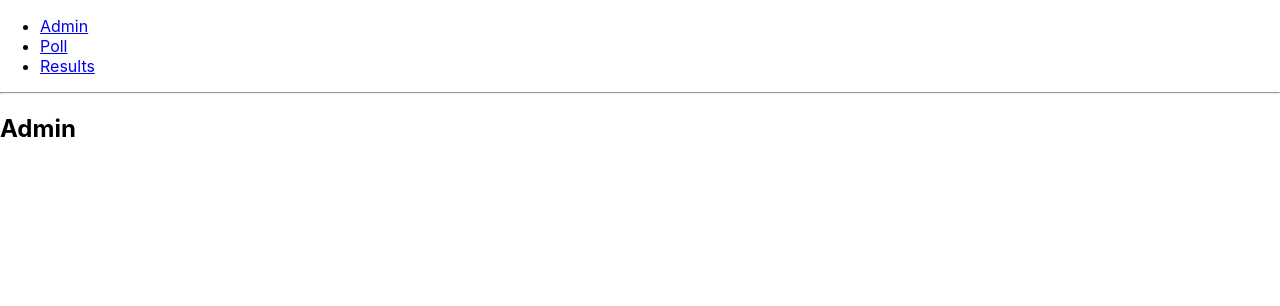
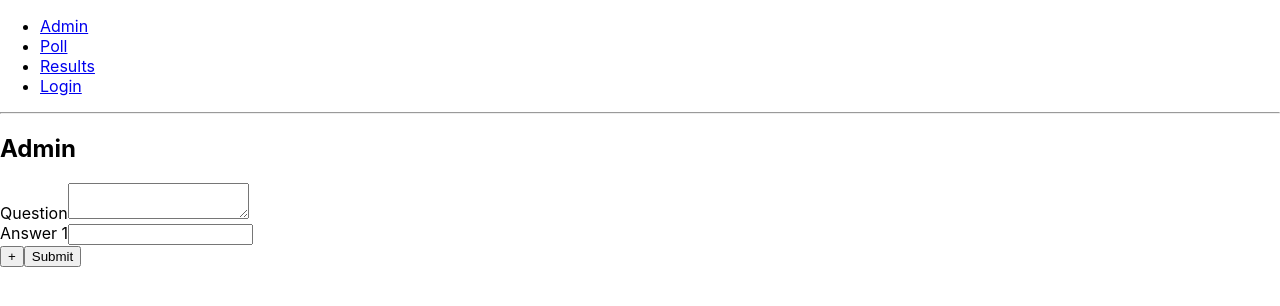
Before and after one commit to Quinter/wm-aq, a React (Create React App) app: page /admin in a window 1280 px wide. Shown: the top 306 px of the page. Built offline with nearby package versions, Linux system fonts and the light colour scheme.

Commit message:
initial setup with entrycard

```diff
--- a/src/App.js
+++ b/src/App.js
@@ -8,8 +8,12 @@ import './App.css';
 import Admin from './components/Admin';
 import Results from './components/Results';
 import Poll from './components/Poll';
+import Login from './components/Login';
 
-const App = () => (
+class App extends React.Component {
+
+	render() {
+		return(
 		<Router>
 			<div>
 			<ul>
@@ -22,15 +26,19 @@ const App = () => (
 					<li>
 						<Link to="/results">Results</Link>
 					</li>
+					<li>
+						<Link to="/login">Login</Link>
+					</li>
 				</ul>
 
 				<hr />
-
-			<Route exact path="/" component={App} />
-			<Route path="/results" component={Results} />
-			<Route path="/poll" component={Poll} />
+				<Route exact path="/" component={Login} />
+				<Route exact path="/results" component={Results} />
+				<Route exact path="/poll" component={Poll} />
 				<Route exact path="/admin" component={Admin} />
+				<Route exact path="/login" component={Admin} />
 			</div>
 		</Router>
-)
+	)}
+}
 export default App;
--- a/src/components/Admin.js
+++ b/src/components/Admin.js
@@ -1,16 +1,14 @@
 import React from 'react';
+import EntryCard from './EntryCard';
 
 class Admin extends React.Component {
-	constructor(props) {
-		super(props);
-		// this.state = {
-		// 	questionData: []
-		// };
-	}
 
 	render () {
 		return (
-			<h2>Admin</h2>
+			<div className="admin-container">
+				<h2>Admin</h2>
+				<EntryCard />
+			</div>
 		);
 	}
 
--- /dev/null
+++ b/src/components/EntryCard.js
@@ -0,0 +1,65 @@
+import React from 'react';
+
+class EntryCard extends React.Component {
+	state = {
+		question: "",
+		answers: [""]
+	}
+	// this.handleChange = this.handleChange.bind(this);
+	// this.handleSubmit = this.handleSubmit.bind(this);
+
+	handleChange = (event) => {
+		if(event.target.type === "textarea") {
+			this.setState({question: event.target.value });
+		} else {
+			let answers = [...this.state.answers];
+			answers[event.target.id] = event.target.value;
+			this.setState({answers});
+		}
+	}
+
+	handleSubmit = (event) => {
+		event.preventDefault();
+
+	}
+
+	addAnswer = (event) => {
+		this.setState((prevState) => ({
+			answers: [...prevState.answers, ''],
+		}));
+	}
+
+	removeAnswer = (event) => {
+
+	}
+
+
+	render () {
+		const { answers } = this.state;
+		const answerFields = answers.map((value, index) => {
+				return (
+					<div key={index}>
+						<label htmlFor={index}>Answer {index + 1}</label>
+						<input type="text" id={index} value={answers[index]} onChange={this.handleChange} />
+					</div>
+				)
+		})
+		return (
+			<div className="entryCard">
+				<form onSubmit={this.handleSubmit}>
+					<label>Question
+						<textarea value={this.state.question} onChange={this.handleChange} />
+					</label>
+					<div className="answers-container">
+						{answerFields}
+					</div>
+					<button onClick={this.addAnswer}>+</button>
+					<input type="submit" value="Submit" />
+				</form>
+			</div>
+		);
+	}
+
+}
+
+export default EntryCard;
--- /dev/null
+++ b/src/components/Login.js
@@ -0,0 +1,7 @@
+import React from 'react';
+
+const Login = () => (
+	<h2>Login</h2>
+)
+
+export default Login;
--- a/src/components/Poll.js
+++ b/src/components/Poll.js
@@ -1,12 +1,6 @@
 import React from 'react';
 
 class Poll extends React.Component {
-	constructor(props) {
-		super(props);
-		// this.state = {
-		// 	questionData: []
-		// };
-	}
 
 	render () {
 		return (
```
Also changed, not shown: 1 other file (tests, documents, lock files or other folders). Lines whose indentation alone changed are shown as unchanged.
